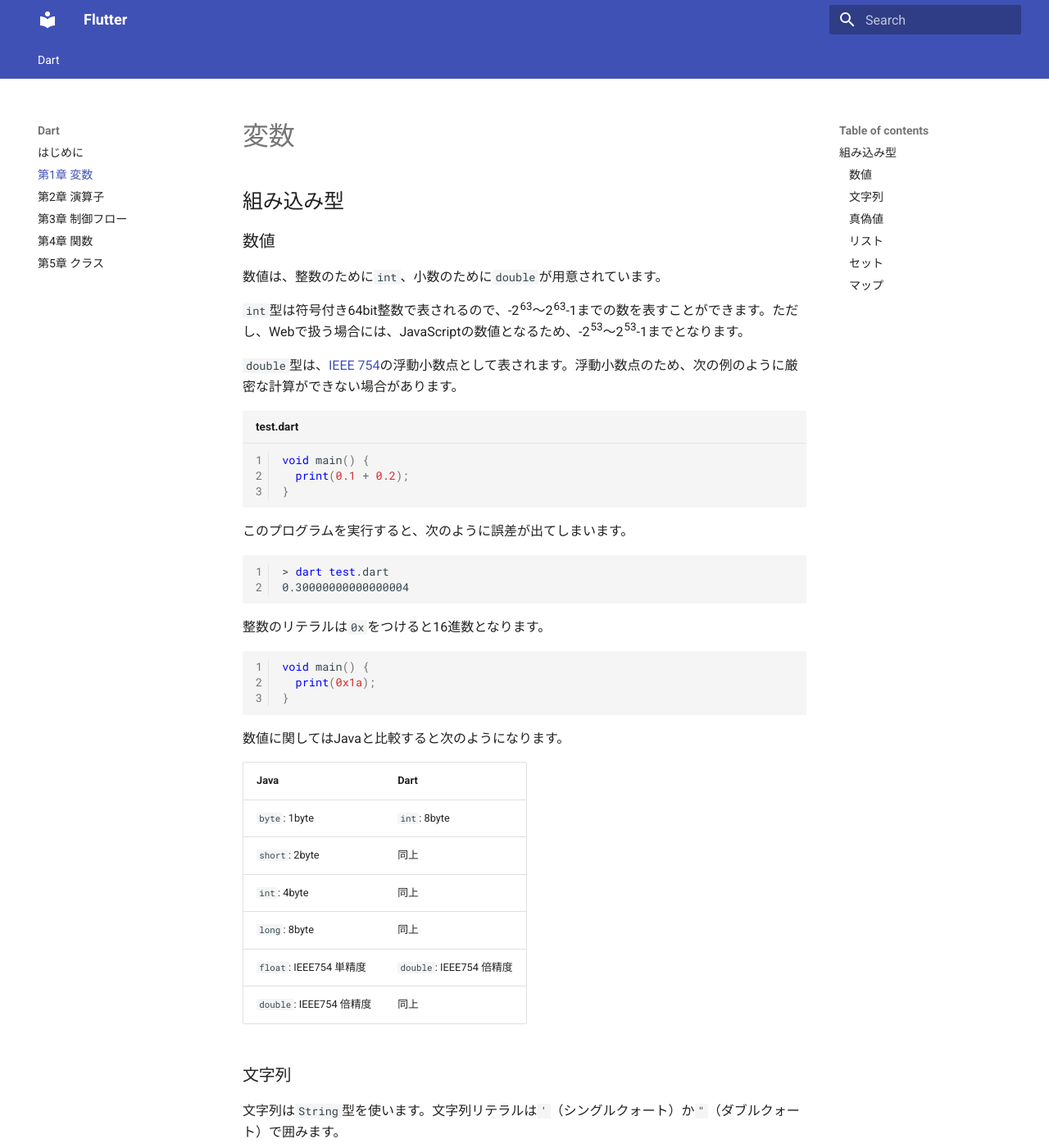
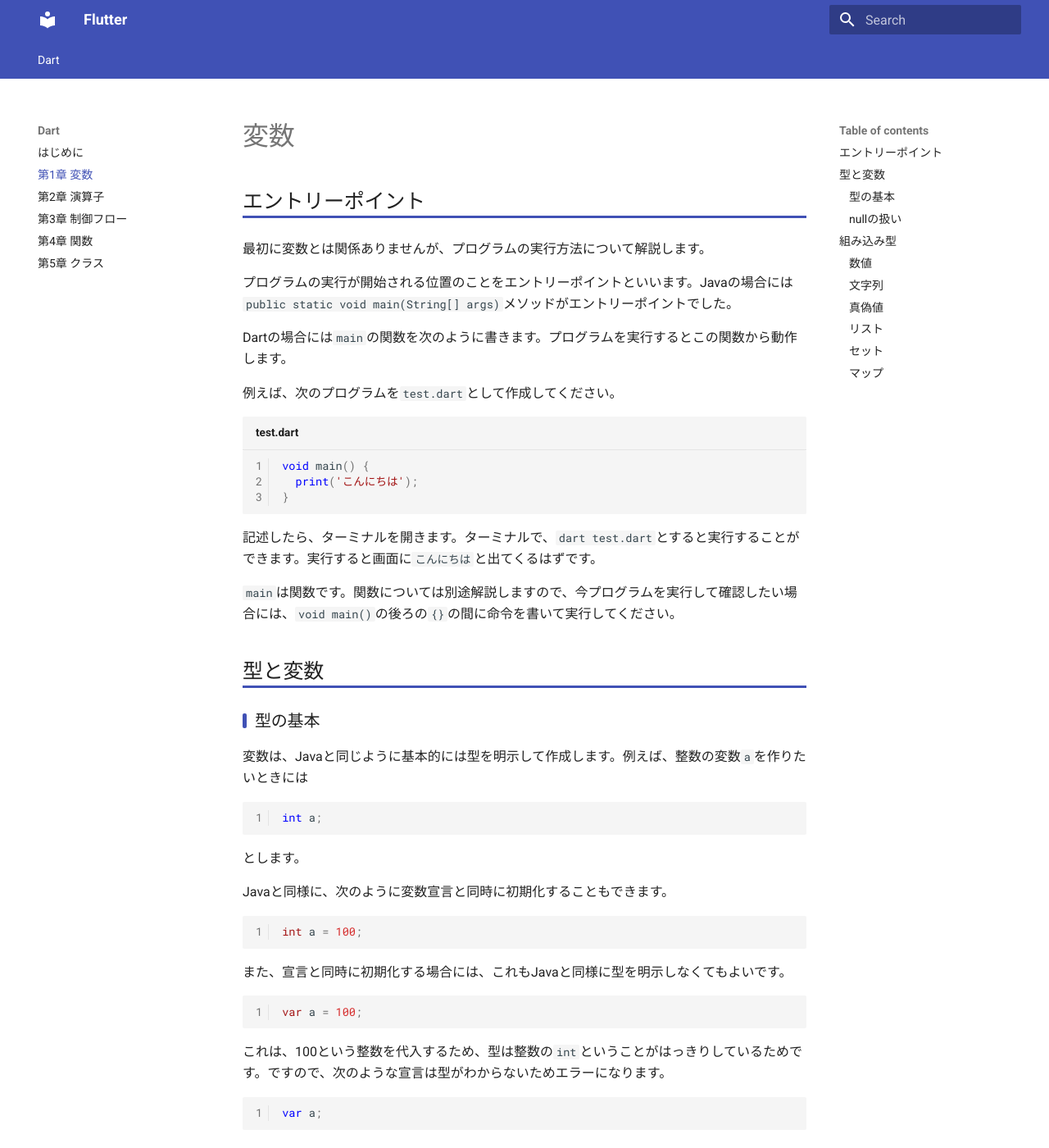
Before and after one commit to webarata3/doc-Flutter, an MkDocs documentation site: the page built from docs/dart01/index.md, in a window 1280 px wide and 1400 px high. Shown: the whole window at 82% size. Built offline with MkDocs 1.6.1 and Material for MkDocs 9.7.7, drawn with Linux system fonts in a browser that asks for light colours; some of the changed text lies outside the part shown.

Commit message:
変数に追加

````diff
--- a/docs/css/custom.css
+++ b/docs/css/custom.css
@@ -1,5 +1,35 @@
 @charset 'utf-8';
+
+:root {
+  @import url('https://fonts.googleapis.com/css2?family=Noto+Sans+JP:wght@100;300;400;500;700;900&display=swap');
+}
+
+body {
+  --md-code-font-family: var(--md-code-font,_),SFMono-Regular,Consolas,Menlo,'Noto Sans JP',monospace;
+}
 
 img {
   border: 1px solid #ccc;
 }
+
+.md-typeset h2 {
+  border-bottom: 3px solid var(--md-primary-fg-color);
+  margin-bottom: 1em;
+}
+
+h3 {
+  position: relative;
+  padding-left: 15px;
+}
+
+h3::before {
+  --border-length: 18px;
+  position: absolute;
+  content: '';
+  left: 0;
+  top: calc(0.5em - var(--border-length) / 2 + 5px); /* 最後の5pxはpadding分 */
+  height: var(--border-length);
+  width: 5px;
+  background-color: var(--md-primary-fg-color);
+  border-radius: 2px;
+}
--- a/docs/dart01/index.md
+++ b/docs/dart01/index.md
@@ -1,14 +1,86 @@
 # 変数
+
+## エントリーポイント
+
+最初に変数とは関係ありませんが、プログラムの実行方法について解説します。
+
+プログラムの実行が開始される位置のことをエントリーポイントといいます。Javaの場合には`public static void main(String[] args)`メソッドがエントリーポイントでした。
+
+Dartの場合には`main`の関数を次のように書きます。プログラムを実行するとこの関数から動作します。
+
+例えば、次のプログラムを`test.dart`として作成してください。
+
+```dart title="test.dart"
+void main() {
+  print('こんにちは');
+}
+```
+
+記述したら、ターミナルを開きます。ターミナルで、`dart test.dart`とすると実行することができます。実行すると画面に`こんにちは`と出てくるはずです。
+
+`main`は関数です。関数については別途解説しますので、今プログラムを実行して確認したい場合には、`void main()`の後ろの`{}`の間に命令を書いて実行してください。
+
+## 型と変数
+
+### 型の基本
+
+変数は、Javaと同じように基本的には型を明示して作成します。例えば、整数の変数`a`を作りたいときには
+
+```dart
+int a;
+```
+
+とします。
+
+Javaと同様に、次のように変数宣言と同時に初期化することもできます。
+
+```dart
+int a = 100;
+```
+
+また、宣言と同時に初期化する場合には、これもJavaと同様に型を明示しなくてもよいです。
+
+```dart
+var a = 100;
+```
+
+これは、100という整数を代入するため、型は整数の`int`ということがはっきりしているためです。ですので、次のような宣言は型がわからないためエラーになります。
+
+```dart
+var a;
+```
+
+### nullの扱い
+
+Javaの場合には`int`や`boolean`等のプリミティブ型には`null`を入れることができません。Dartの場合には`int`や`boolean`等にも`null`を入れることもできます。ただ、`null`を入れる場合には型を書くときに`null`を入れるということを明示しないといけません。
+
+例えば、次のように書くとエラーになります。
+
+```dart
+int a = null;
+```
+
+変数に`null`を入れたい場合には、特別な設定をしないといけません。上記の変数`a`に`null`を入れたい場合には、型の後ろに`null`を入れるかもしれないという意味で`?`を付けます。
+
+
+```dart
+int? a = null;
+```
+
+
+
+
+
 
 ## 組み込み型
 
 ### 数値
 
-数値は、整数のために`int`、小数のために`double`が用意されています。
+数値は、整数のために`int`、小数のために`double`が用意されています。Javaと違いこの2種類だけとなります。
 
 `int`型は符号付き64bit整数で表されるので、-2^63^～2^63^-1までの数を表すことができます。ただし、Webで扱う場合には、JavaScriptの数値となるため、-2^53^～2^53^-1までとなります。
 
-`double`型は、[IEEE 754](https://ja.wikipedia.org/wiki/IEEE_754)の浮動小数点として表されます。浮動小数点のため、次の例のように厳密な計算ができない場合があります。
+`double`型は、[IEEE 754](https://ja.wikipedia.org/wiki/IEEE_754)の浮動小数点として表されます。浮動小数点数のため、次の例のように厳密な計算ができない場合があります。
 
 ```dart title="test.dart"
 void main() {
@@ -16,7 +88,7 @@ void main() {
 }
 ```
 
-このプログラムを実行すると、次のように誤差が出てしまいます。
+このプログラムを実行すると、次のように誤差が出てしまいます。これは、浮動小数点数のため同仕様もありません。
 
 ```
 > dart test.dart
@@ -44,9 +116,17 @@ void main() {
 
 ### 文字列
 
-文字列は`String`型を使います。文字列リテラルは`'`（シングルクォート）か`"`（ダブルクォート）で囲みます。
+文字列は`String`型を使います。文字列リテラルは`'`（シングルクォート）か`"`（ダブルクォート）で囲みます。どちらでも構いませんが、Dartのドキュメントではシングルクォートを使っている例が多くあります。そのため、この資料では基本的にシングルクォートで文字列は表します。
 
-文字列の比較は`==`で行えます。次の例の結果は`true`になります。
+文字列の比較は`==`で行えます。次の例の結果は`true`になります。これはJavaとの大きな違いです。
+
+!!! note "Javaの等価と等値"
+
+    Javaでは`==`は等値（equality）で同じインスタンスかどうかを確認する（プリミティブ型は同じ値かどうかです）演算子です。そのため、2つ`String`のインスタンスを`new`して作成した場合には、同じ文字列を持っている場合でも等値にはなりません。
+
+    `new String("こんにちは")`と2つインスタンスを作り、その文字列が同じかどうかを確認するためには、等価（equivalence）かどうかを確認する必要があります。Javaの場合には等価は`equals`メソッドを使って行います。
+
+Dartの場合、次のプログラムを実行すると`true`と表示されます。
 
 ```dart
 void main() {
@@ -89,7 +169,7 @@ void main() {
 
 ### 真偽値
 
-`true`、`false`の2値を取る真偽値型は`bool`型となります。
+`true`、`false`の2値を取る真偽値型は`bool`型となります。Javaの`boolean`と変わりません。
 
 ### リスト
 
````
Also changed, not shown: docs/index.md (+6 -2 lines).
